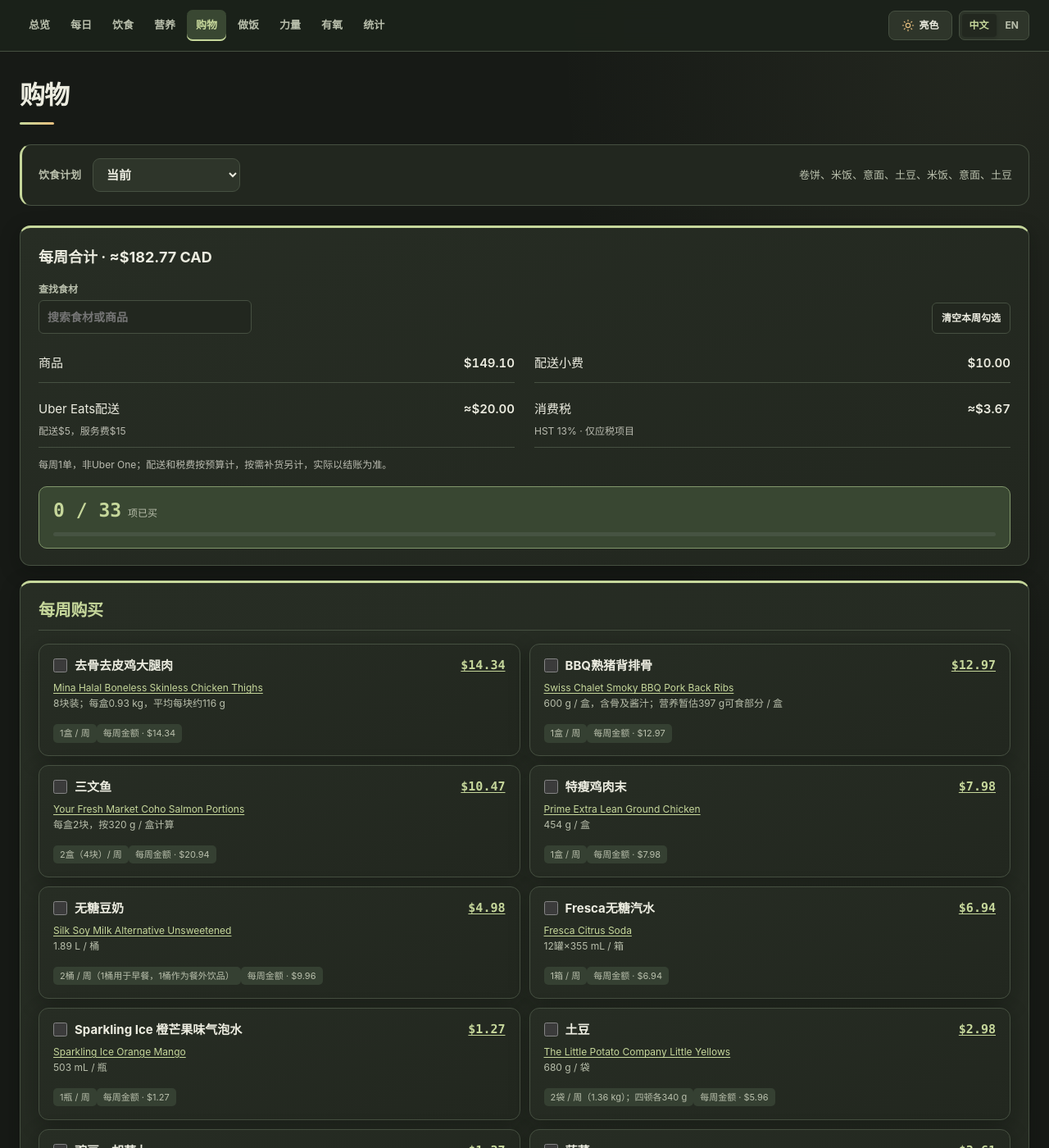
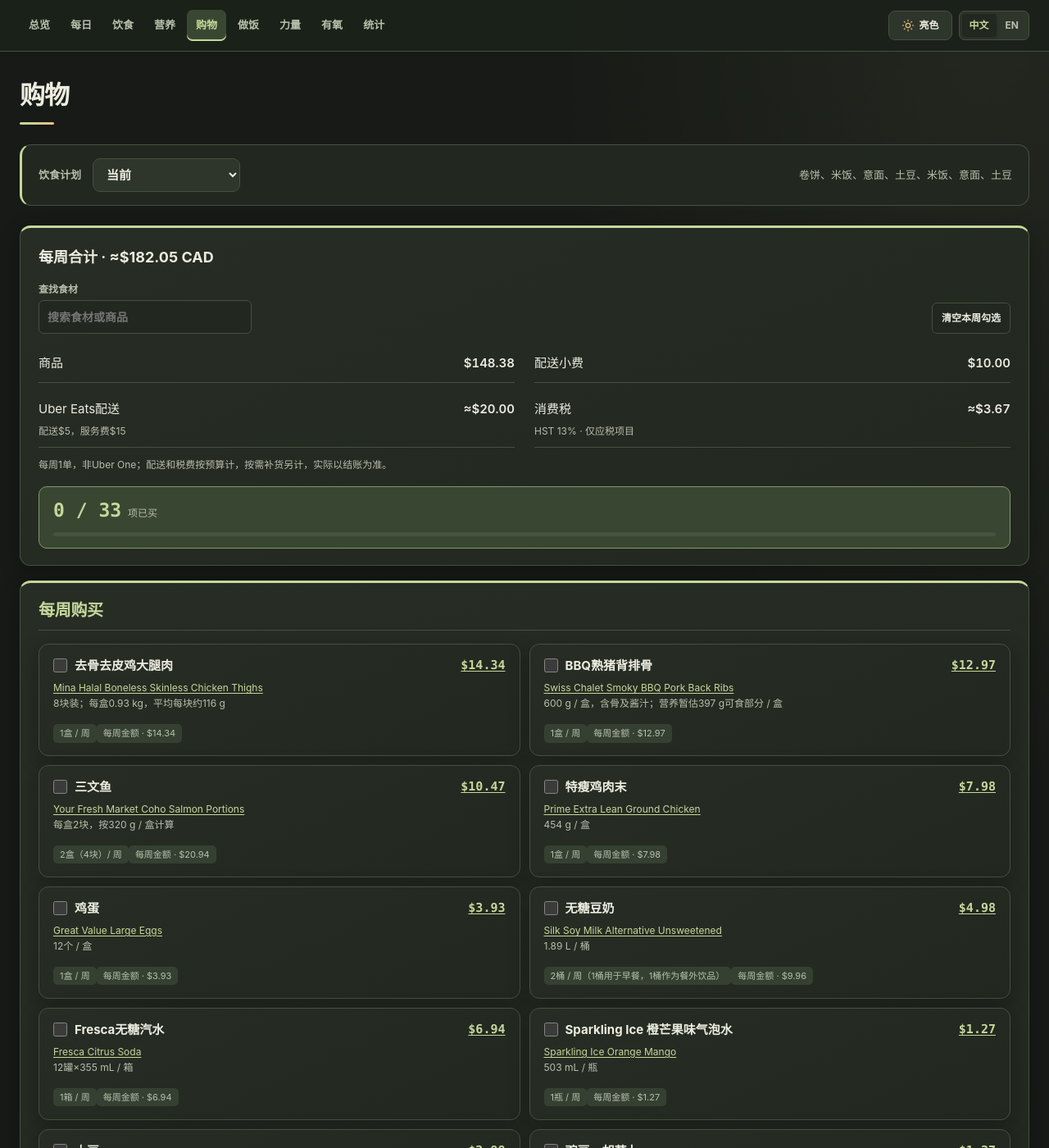
Before and after one commit to yunhaixiang/fitness, a Jekyll site: the page built from plans/plan-2/shopping.md, in a window 1280 px wide and 1400 px high. Shown: the whole window at 82% size. Built offline with Jekyll 4.4.1, drawn with Linux system fonts in a browser that asks for light colours; some of the changed text lies outside the part shown.

Commit message:
Correct Plan 2 eggs to one dozen weekly

```diff
--- a/_data/meal_plan_content/plan-2/provenance.json
+++ b/_data/meal_plan_content/plan-2/provenance.json
@@ -31,7 +31,8 @@
     "2026-11-19: Remove reduced-sodium soya sauce15 mL and chicken stock powder1/8 tsp per cooking batch, split over2 curry rice meals. Keep curry36 g, garlic/onion powders, rice160 mL and6 oven-baked meatballs per batch. Remove unused sauce/stock pantry shopping rows; neither had amortized weekly cost. Apply explicit ingredient delta to historical meal estimates: Canadian Great Value label per15 mL10 kcal/P1/C1/sugar1/Na520/K40/Ca0/Fe0.1; Knorr official nutrition per portion5 kcal/P0.5/C1/sugar1/Na510/Ca10/Fe0.1, one-teaspoon serving basis corroborated by retailer. Historical seasoning decomposition was not retained, so subtraction is a planning estimate, not a fresh full recipe audit. No precise trace vitamin/iodine change asserted. Reaggregate displayed daily intake and energy balance; no Plan1 changes.",
     "2026-11-19: Clarify rice is cooked only in the rice cooker and portioned directly; chicken/vegetable curry is prepared separately and spooned over it, with3 oven-baked meatballs per meal. Keep curry and rice independently actionable: sauce can be portioned first if rice is not ready. No frying rice, no ingredient/nutrition changes.",
     "2026-11-21: Replace Plan 2 Fuze with Plan 1 Sparkling Ice Orange Mango: one 503 mL bottle weekly, 251.5 mL per first two meals. Reuse existing Plan 1 shopping price $1.27 and manufacturer FAQ nutrition (zero kcal, 10 mg sodium, 60 mg potassium per bottle; https://sparklingice.ca/faq/). Previous Plan 2 aggregates did not separately count Fuze minerals; add the known replacement minerals to the meal/Fresca baseline, not a measured Fuze-to-Ice nutrient difference. Replace the 1.36 kg yellow-potato bag with two 680 g The Little Potato Company Little Yellows bags, using existing Plan 1 price $2.98 each (not a newly verified live quote). Each cooking batch uses one whole bag; four weekly meals remain 340 g each. Existing potato nutrition already uses the Little Yellows planning composition, so meal nutrition is unchanged.",
-    "2026-11-21: Align restored Plan 2 with the existing private daily schedule: prepare before Sunday lunch and Wednesday dinner, eat each new batch immediately. Shift all fourteen meal slots one meal earlier (Sunday lunch through Saturday dinner); move cooking activity cards before those meals; update nutrition date labels and no-script instructions. Food order, portions, weekly nutrition and shopping remain unchanged."
+    "2026-11-21: Align restored Plan 2 with the existing private daily schedule: prepare before Sunday lunch and Wednesday dinner, eat each new batch immediately. Shift all fourteen meal slots one meal earlier (Sunday lunch through Saturday dinner); move cooking activity cards before those meals; update nutrition date labels and no-script instructions. Food order, portions, weekly nutrition and shopping remain unchanged.",
+    "2026-11-21: Correct stale restored egg purchasing specification: Great Value Large Eggs, one 12-count carton weekly, using the existing Plan 1 price $3.93 (not a new live quote). Supersedes the historical two 18-count cartons per three weeks. Consumption remains 6 eggs per cooking batch, 12 per week; no nutrient changes. Weekly grocery estimate decreases $0.72."
   ],
   "removedMushroomPerMeal": {
     "kcal": 14.985,
--- a/plans/plan-2/shopping.md
+++ b/plans/plan-2/shopping.md
@@ -42,11 +42,11 @@ visual: true
 <td style="text-align: right;">1盒 / 周</td>
 <td style="text-align: right;"><a href="https://www.walmart.ca/en/ip/Prime-Extra-Lean-Ground-Chicken-Raised-Without-Antibiotics-454-g/10243782">$7.98</a></td>
 </tr>
-<tr data-price-id="5" data-weekly-cost="4.65" data-purchase-group="restock">
+<tr data-price-id="5" data-weekly-cost="3.93" data-purchase-group="weekly">
 <td>鸡蛋</td>
-<td><a href="https://www.walmart.ca/en/ip/Gray-Ridge-Premium-Large-White-18-Eggs/6000191268613">Gray Ridge Premium Large White Eggs</a><br>18个 / 盒</td>
-<td data-en="2 Cartons / 3 Weeks · 12 Eggs / Week">2盒 / 3周 · 每周用12个</td>
-<td style="text-align: right;"><a href="https://www.walmart.ca/en/ip/Gray-Ridge-Premium-Large-White-18-Eggs/6000191268613">$6.98</a></td>
+<td><a href="https://www.walmart.ca/en/ip/Great-Value-Large-Eggs/10052944">Great Value Large Eggs</a><br><span data-en="12 Eggs / Carton">12个 / 盒</span></td>
+<td data-en="1 Carton / Week">1盒 / 周</td>
+<td style="text-align: right;"><a href="https://www.walmart.ca/en/ip/Great-Value-Large-Eggs/10052944">$3.93</a></td>
 </tr>
 <tr data-price-id="6" data-weekly-cost="9.96">
 <td>无糖豆奶</td>
@@ -190,7 +190,7 @@ visual: true
 <td>每周合计</td>
 <td>—</td>
 <td style="text-align: right;">—</td>
-<td style="text-align: right;">$149.10</td>
+<td style="text-align: right;">$148.38</td>
 </tr>
 </tbody>
 </table>
```
Also changed, not shown: tests/restored-plan.test.js (+8 -3 lines), tests/shopping-costs.test.js (+1 -1 lines), README.md.
